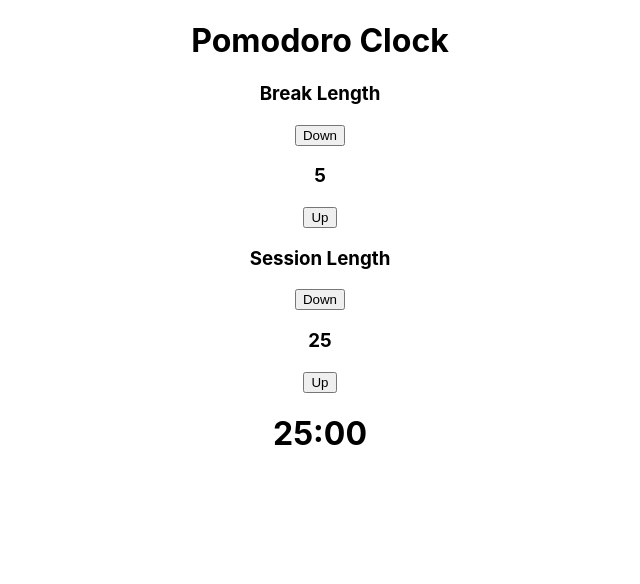
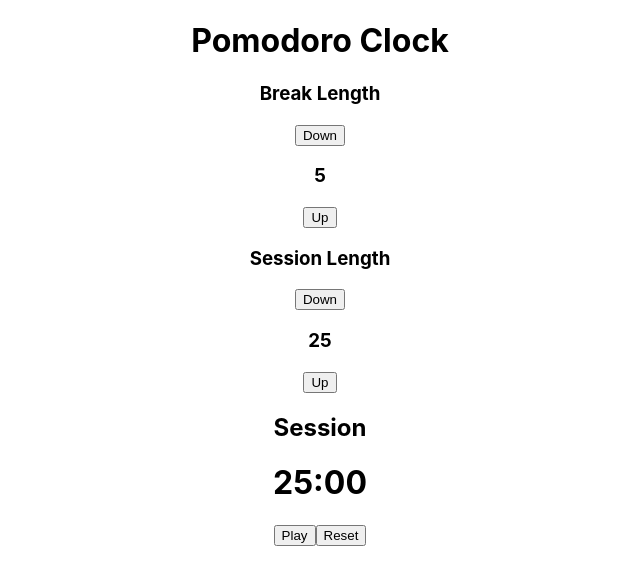
Before and after one commit to TaaniBravo/pomodoroTimer, a React (Create React App) app: page / in a window 1280 px wide. Shown: the top 584 px of the page, without its empty margins (320-960 px from the left). Built offline with nearby package versions, Linux system fonts and the light colour scheme.

Commit message:
Most of the functionality is working.

```diff
--- a/public/index.html
+++ b/public/index.html
@@ -10,34 +10,12 @@
       content="Web site created using create-react-app"
     />
     <link rel="apple-touch-icon" href="%PUBLIC_URL%/logo192.png" />
-    <!--
-      manifest.json provides metadata used when your web app is installed on a
-      user's mobile device or desktop. See https://developers.google.com/web/fundamentals/web-app-manifest/
-    -->
     <link rel="manifest" href="%PUBLIC_URL%/manifest.json" />
-    <!--
-      Notice the use of %PUBLIC_URL% in the tags above.
-      It will be replaced with the URL of the `public` folder during the build.
-      Only files inside the `public` folder can be referenced from the HTML.
-
-      Unlike "/favicon.ico" or "favicon.ico", "%PUBLIC_URL%/favicon.ico" will
-      work correctly both with client-side routing and a non-root public URL.
-      Learn how to configure a non-root public URL by running `npm run build`.
-    -->
-    <title>React App</title>
+    <title>Pomodoro Clock - Taani Maama</title>
   </head>
   <body>
     <noscript>You need to enable JavaScript to run this app.</noscript>
     <div id="root"></div>
-    <!--
-      This HTML file is a template.
-      If you open it directly in the browser, you will see an empty page.
-
-      You can add webfonts, meta tags, or analytics to this file.
-      The build step will place the bundled scripts into the <body> tag.
-
-      To begin the development, run `npm start` or `yarn start`.
-      To create a production bundle, use `npm run build` or `yarn build`.
-    -->
+    <script src="https://cdn.freecodecamp.org/testable-projects-fcc/v1/bundle.js"></script>
   </body>
 </html>
--- a/src/App.js
+++ b/src/App.js
@@ -1,12 +1,20 @@
 import React, { useState } from "react";
 import "./App.css";
 import Length from "./components/Length";
+import djHorn from "./djsoundeffect.mp3";
 
 const App = () => {
   const [displayTime, setDisplayTime] = useState(1500);
   const [breakTime, setBreakTime] = useState(300);
   const [sessionTime, setSessionTime] = useState(1500);
   const [timerOn, setTimerOn] = useState(false);
+  const [onBreak, setOnBreak] = useState(false);
+  const [alarm, setAlarm] = useState(new Audio(djHorn));
+
+  const playAlarm = () => {
+    alarm.currentTime = 0;
+    alarm.play();
+  };
 
   const formatTime = time => {
     let minutes = Math.floor(time / 60);
@@ -29,9 +37,58 @@ const App = () => {
       setBreakTime(prev => prev + amount);
     } else {
       if (sessionTime <= 60 && amount < 0) return;
+      if (sessionTime >= 60 * 60 && amount > 0) return;
       setSessionTime(prev => prev + amount);
       if (!timerOn) setDisplayTime(sessionTime + amount);
     }
+  };
+
+  const controlTime = () => {
+    let second = 1000;
+    let date = new Date().getTime();
+    let nextDate = new Date().getTime() + second;
+    // let onBreakVariable = onBreak;
+
+    if (!timerOn) {
+      let interval = setInterval(() => {
+        date = new Date().getTime();
+        if (date > nextDate) {
+          setDisplayTime(prev => {
+            if (prev <= 0 && !onBreak) {
+              playAlarm();
+              // onBreakVariable = true;
+              setOnBreak(true);
+              return breakTime;
+            } else if (prev <= 0 && onBreak) {
+              console.log("in the session universe");
+              playAlarm();
+              // onBreakVariable = false;
+              setOnBreak(false);
+              resetTime();
+              return sessionTime;
+            }
+            return prev - 1;
+          });
+
+          nextDate += second;
+        }
+      }, 30);
+
+      localStorage.clear();
+      localStorage.setItem("interval-id", interval);
+    }
+
+    if (timerOn) clearInterval(localStorage.getItem("interval-id"));
+
+    setTimerOn(!timerOn);
+  };
+
+  const resetTime = () => {
+    if (timerOn) clearInterval(localStorage.getItem("interval-id"));
+
+    setDisplayTime(1500);
+    setBreakTime(300);
+    setSessionTime(1500);
   };
 
   return (
@@ -39,6 +96,7 @@ const App = () => {
       <h1>Pomodoro Clock</h1>
       <div className="length-container">
         <Length
+          id={"break-label"}
           title="Break Length"
           changeTime={changeTime}
           type={"break"}
@@ -47,6 +105,7 @@ const App = () => {
           formatLengthTimes={formatLengthTimes}
         />
         <Length
+          id={"session-label"}
           title="Session Length"
           changeTime={changeTime}
           type={"session"}
@@ -55,7 +114,14 @@ const App = () => {
           formatLengthTimes={formatLengthTimes}
         />
       </div>
-      <h1>{formatTime(displayTime)}</h1>
+      <h2 id="timer-label">{onBreak ? "Break" : "Session"}</h2>
+      <h1 id="time-left">{formatTime(displayTime)}</h1>
+      <button id="start_stop" onClick={controlTime}>
+        {timerOn ? "Pause" : "Play"}
+      </button>
+      <button id="reset" onClick={resetTime}>
+        Reset
+      </button>
     </div>
   );
 };
--- a/src/components/Length.js
+++ b/src/components/Length.js
@@ -1,13 +1,17 @@
 import React from "react";
 
-const Length = ({ title, changeTime, type, time, formatLengthTimes }) => {
+const Length = ({ id, title, changeTime, type, time, formatLengthTimes }) => {
   return (
     <div>
-      <h3>{title}</h3>
+      <h3 id={id}>{title}</h3>
       <div>
-        <button onClick={() => changeTime(-60, type)}>Down</button>
-        <h3>{formatLengthTimes(time)}</h3>
-        <button onClick={() => changeTime(60, type)}>Up</button>
+        <button id={type + "-decrement"} onClick={() => changeTime(-60, type)}>
+          Down
+        </button>
+        <h3 id={type + "-length"}>{formatLengthTimes(time)}</h3>
+        <button id={type + "-increment"} onClick={() => changeTime(60, type)}>
+          Up
+        </button>
       </div>
     </div>
   );
```
Also changed, not shown: 2 other files (tests, documents, lock files or other folders).
